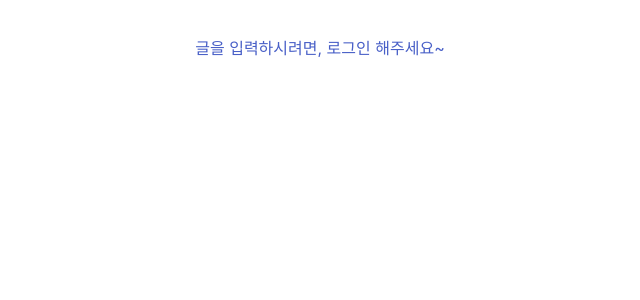
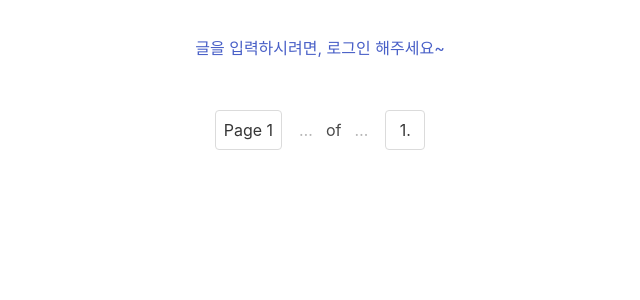
Before and after one commit to djangojeng-e/4050special, a Django app: page /community/ in a window 1280 px wide. Shown: the part 306-606 px from the top of the page, without its empty margins (320-960 px from the left). Run offline with Django 3.2, Linux system fonts and the light colour scheme; data that the repository does not hold is empty; parts of the project's set-up code (start-up, migrations or seed data) failed here and were passed over; some libraries are stand-ins or nearby versions.

Commit message:
4050special - Pagination added to community_page.html

```diff
--- a/community/views.py
+++ b/community/views.py
@@ -2,12 +2,12 @@ from django.shortcuts import render, HttpResponse, HttpResponseRedirect, redirec
 from .models import Community_Post, Likes, Dislikes
 from .forms import CommunicationForm
 from django.contrib.auth.models import User
+from django.core.paginator import Paginator
 # Create your views here.
 
 
 def community_page(request):
     if request.method == "POST":
-        community_post = Community_Post.objects.all().order_by('-id')
         form = CommunicationForm(request.POST)
         if form.is_valid():
             writer = User.objects.get(username=request.user.username)
@@ -24,12 +24,21 @@ def community_page(request):
             post.save()
 
             community_post = Community_Post.objects.all().order_by('-id')
+            paginator = Paginator(community_post, 10)
+
+            page_number = request.GET.get('page')
+            page_obj = paginator.get_page(page_number)
+            return render(request, 'community/community_page.html', {'community_post': community_post, 'form': form, 'page_obj': page_obj})
         else:
             return HttpResponse('에러')
     else:
         form = CommunicationForm()
         community_post = Community_Post.objects.all().order_by('-id')
-        return render(request, 'community/community_page.html', {'community_post': community_post, 'form': form})
+        paginator = Paginator(community_post, 10)
+
+        page_number = request.GET.get('page')
+        page_obj = paginator.get_page(page_number)
+        return render(request, 'community/community_page.html', {'community_post': community_post, 'form': form, 'page_obj': page_obj})
     return render(request, 'community/community_page.html', {'community_post': community_post, 'form': form})
 
 
--- a/templates/community/community_page.html
+++ b/templates/community/community_page.html
@@ -17,9 +17,6 @@
 <div class="columns is-vcentered">
      <div class="column is-2"></div>
      <div class="column is-8">
-
-
-
 
      <div class="tabs is-centered is-boxed is-small">
   <ul>
@@ -211,6 +208,41 @@
 {% endif %}
 {% endfor %}
 
+<div class="columns is-centered has-text-centered mt-5">
+    {% if page_obj.has_previous %}
+      <a href="?page=1">&laquo; first</a>
+      <a class="pagination-previous" href="?page={{ page_obj.previous_page_number }}">previous</a>
+    {% endif %}
+
+    <span class="current">
+    <ul class="pagination-list">
+      <li><a class="pagination-link">Page {{ page_obj.number }} </a> </li>
+      <li><span class="pagination-ellipsis">&hellip;</span></li>
+      <li>of</li>
+      <li><span class="pagination-ellipsis">&hellip;</span></li>
+      <li><a class="pagination-link">{{ page_obj.paginator.num_pages }}.</a></li>
+    </ul>
+
+
+    {% if page_obj.has_next %}
+      <a href="?page={{ page_obj.next_page_number }}">next</a>
+      <a href="?page={{ page_obj.paginator.num_pages }}">last &raquo;</a>
+
+    {% endif %}
+    </div>
+{% comment %}
+  <a class="pagination-next">Next page</a>
+  <ul class="pagination-list">
+    <li><a class="pagination-link" aria-label="Goto page 1">1</a></li>
+    <li><span class="pagination-ellipsis">&hellip;</span></li>
+    <li><a class="pagination-link" aria-label="Goto page 45">45</a></li>
+    <li><a class="pagination-link is-current" aria-label="Page 46" aria-current="page">46</a></li>
+    <li><a class="pagination-link" aria-label="Goto page 47">47</a></li>
+    <li><span class="pagination-ellipsis">&hellip;</span></li>
+    <li><a class="pagination-link" aria-label="Goto page 86">86</a></li>
+  </ul> {% endcomment %}
+
+
 
      </div>
 
```
